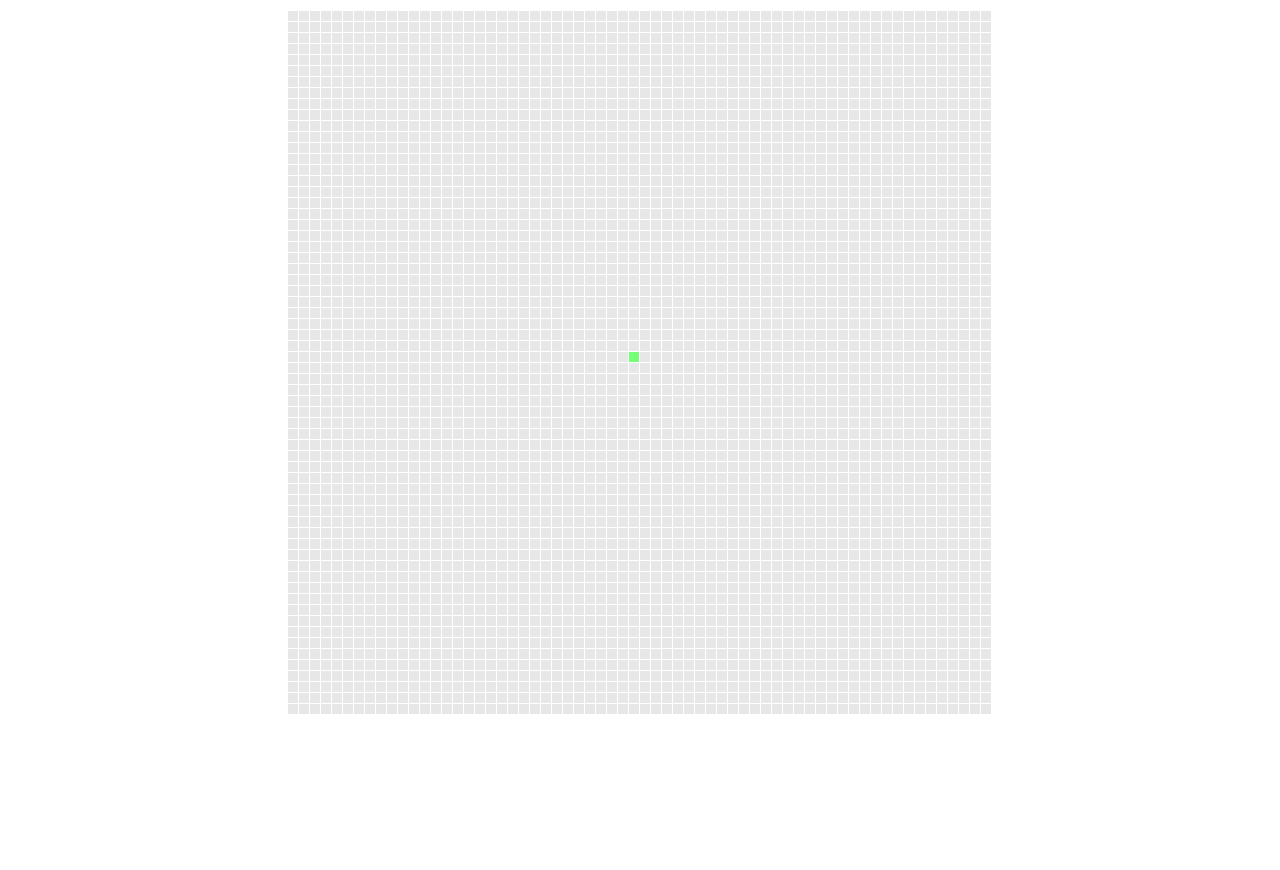
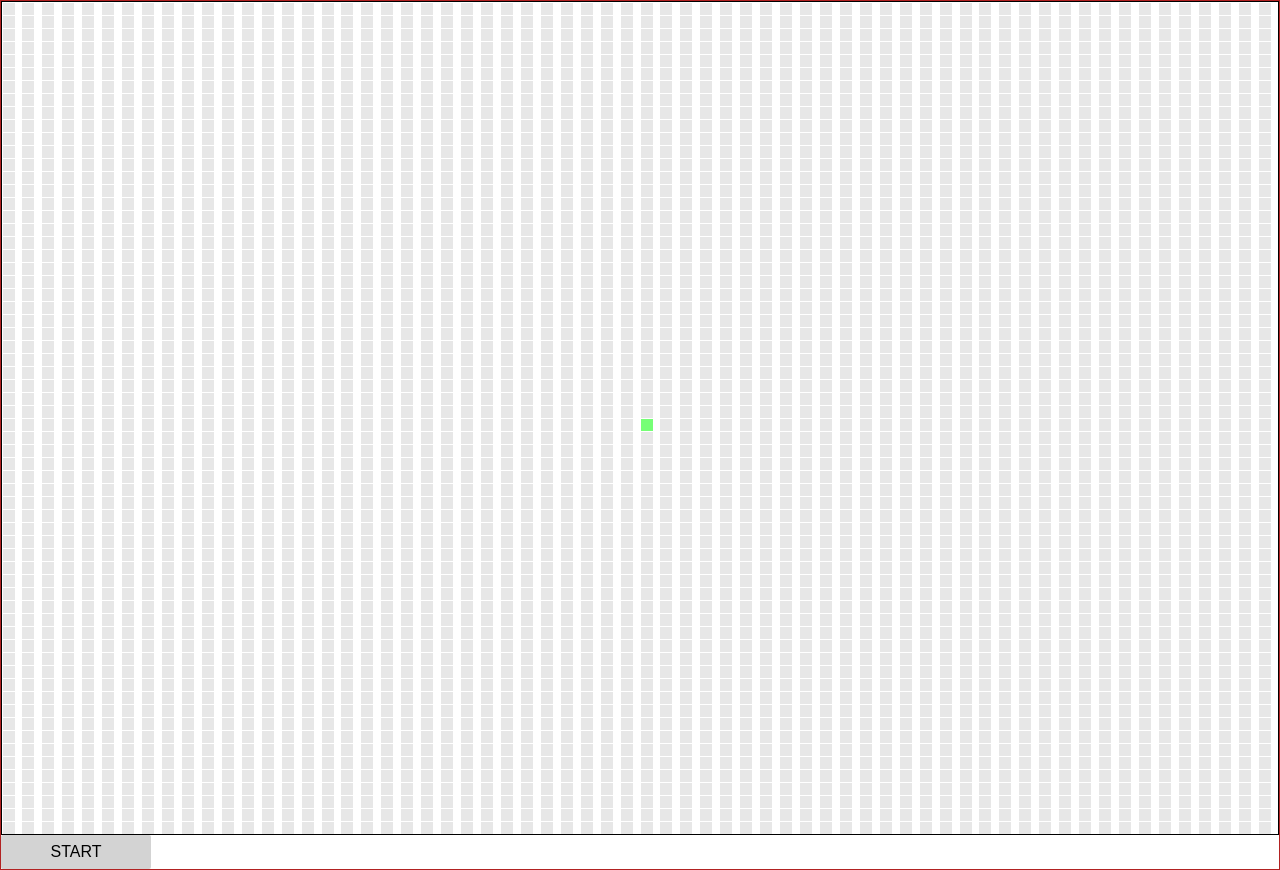
Before and after one commit to ibahm/loop-walker-react, a React (Create React App) app: page / in a window 1280 px wide. Before the commit the page ends 800 px from the top, so only its background shows below. Built offline with nearby package versions, Linux system fonts and the light colour scheme.

Commit message:
Refactored code to determine start celll
- Moved the code to determine starting cell to from Cell.js to Grid.js
- used setState to re-render the grid with the correct styling

```diff
--- a/src/App.js
+++ b/src/App.js
@@ -9,6 +9,4 @@ const App = () => {
   );
 }
 
-setInterval(App, 1000);
-
 export default App;
--- a/src/components/Cell.js
+++ b/src/components/Cell.js
@@ -1,11 +1,7 @@
-import React from "react";
+import React, {useState} from "react";
+import Grid from "./Grid";
 
 const Cell = ({type, row, col, board}) => {
-    if (row == 31 && col == 31) {
-        type="cell-start";
-    }
-
-
     return (
         <div className={type}></div>
     )
--- a/src/components/Grid.js
+++ b/src/components/Grid.js
@@ -1,6 +1,13 @@
 import React, {useState} from "react";
 import Cell from "./Cell";
 import {nanoid} from "nanoid"
+
+/*
+    Global variables
+    Update css grid when changing BOARD_SIZE
+*/
+
+const BOARD_SIZE = 64;
 
 /*
     type = 'cell', 'cell-start', 'cell-curr', 'cell-end'
@@ -9,25 +16,24 @@ import {nanoid} from "nanoid"
 */
 
 class Spot{
-    constructor(type, col, row) {
-        this.type = type;
-        this.row = row;
-        this.col = col;
+    constructor(type, row, col) {
+        this.type = type;   // 'cell', 'cell-start', 'cell-curr', 'cell-end'
+        this.row = row; // i index
+        this.col = col; // j index
     }
 }
 
 // State on initial render
 
 function initBoard() {
-    let n = 64;
-    let arr = new Array(n)
+    let arr = new Array(BOARD_SIZE)
 
-    for(let i = 0; i < n; i++) {
-        arr[i] = new Array(n);
+    for(let i = 0; i < BOARD_SIZE; i++) {
+        arr[i] = new Array(BOARD_SIZE);
     }
 
-    for(let i = 0; i < n; i++) {
-       for(let j = 0; j < n; j++) {
+    for(let i = 0; i < BOARD_SIZE; i++) {
+       for(let j = 0; j < BOARD_SIZE; j++) {
         arr[i][j] = new Spot("cell", i, j);
        }
     }
@@ -37,6 +43,14 @@ function initBoard() {
 
 const Grid = () => {
     const [board, setBoard] = useState(() => initBoard());
+
+    // Always render the most middle cell as green
+
+    if (board[BOARD_SIZE/2][BOARD_SIZE/2].type !== "cell-start") {
+        board[BOARD_SIZE/2][BOARD_SIZE/2].type="cell-start"
+        setBoard([...board])
+    }
+
     return (
         <div className="grid-cont">
             <div className ="grid">
@@ -46,6 +60,7 @@ const Grid = () => {
                     ))
                 ))}
             </div>
+            <button className="start">START</button>
         </div>
     )
 }
--- a/src/index.css
+++ b/src/index.css
@@ -1,5 +1,5 @@
 :root {
-  --cell: 10px;
+  --cell: 12px;
 }
 
 body {
@@ -49,22 +49,21 @@ code {
   height: var(--cell);
   width: var(--cell);
   background-color: blue;
-
   margin: 0.5px;
   border-radius: 0px;
-}
-
-.grid {
-  display: flex;
-  flex-wrap: wrap;
-  min-width: 500px;
-  max-width: 705px;
 }
 
 .grid-cont {
   display: flex;
   justify-content: center;
-  margin: 10px;
+  flex-direction: column;
+  border: 1px solid firebrick;
+}
+
+.grid {
+  display: grid;
+  grid-template-columns: repeat(64, 1fr);
+  border: 1px solid;
 }
 
 .start {
@@ -72,6 +71,15 @@ code {
   font-size: 16px;
   border: none;
   border-radius: 2px;
+  width: 150px;
   cursor: pointer;
   background-color: lightgrey;
 }
+
+.start:hover {
+  background-color: rgb(155, 155, 155);
+}
+
+.start:active {
+  scale: 0.95;
+}
```
